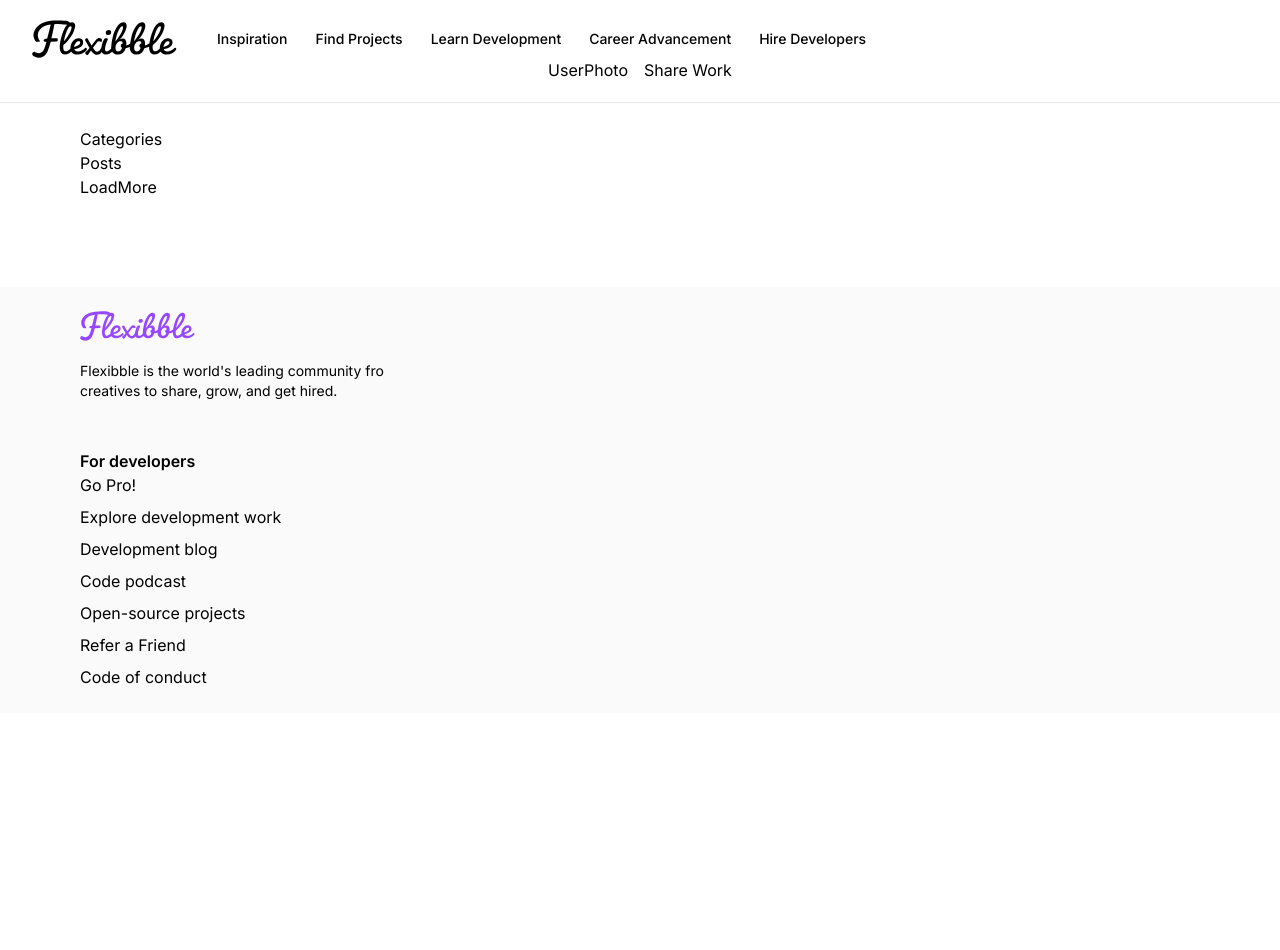
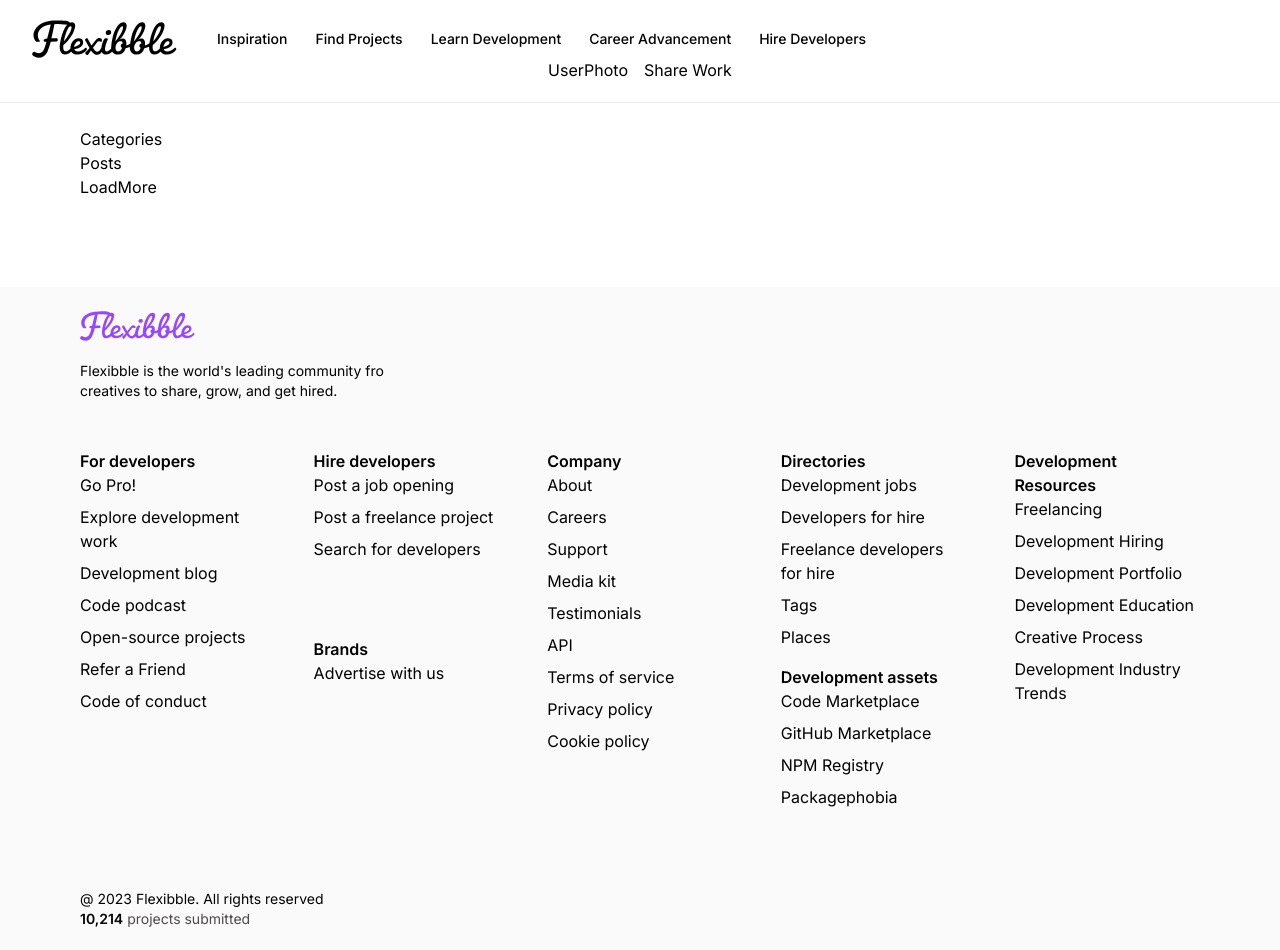
Before and after one commit to ALauraOliva/nextjs13_flexibble, a Next.js app: page / in a window 1280 px wide. Shown: the top 950 px of the page. Before the commit the page ends 800 px from the top, so only its background shows below. Built offline with nearby package versions, Linux system fonts and the light colour scheme.

Commit message:
footer info

```diff
--- a/components/Footer.tsx
+++ b/components/Footer.tsx
@@ -4,11 +4,11 @@
 
 type ColumnProps = {
   title: string;
-  links: Array<string>;
+  links: Array<string>; //? or string[]
 };
 
 const FooterColumn = ({ title, links }: ColumnProps) => (
-  <div className="footer-column">
+  <div className=" flex-1  footer-column">
     <h4 className="font-semibold">{title}</h4>
     <ul className="flex flex-col gap-2 font-normal">
       {links.map((link) => (
@@ -41,7 +41,42 @@
             title={footerLinks[0].title}
             links={footerLinks[0].links}
           />
+          <div className="flex-1 flex flex-col gap-4">
+            <FooterColumn
+              title={footerLinks[1].title}
+              links={footerLinks[1].links}
+            />
+            <FooterColumn
+              title={footerLinks[2].title}
+              links={footerLinks[2].links}
+            />
+          </div>
+          <FooterColumn
+            title={footerLinks[3].title}
+            links={footerLinks[3].links}
+          />
+          <div className="flex-1 flex flex-col gap-4">
+            <FooterColumn
+              title={footerLinks[4].title}
+              links={footerLinks[4].links}
+            />
+            <FooterColumn
+              title={footerLinks[5].title}
+              links={footerLinks[5].links}
+            />
+          </div>
+          <FooterColumn
+            title={footerLinks[6].title}
+            links={footerLinks[6].links}
+          />
         </div>
+      </div>
+      <div className="flexBetweenz footer_copyright">
+        <p>@ 2023 Flexibble. All rights reserved</p>
+        <p className="text-gray">
+          <span className="text-black font-semibold">10,214</span> projects
+          submitted
+        </p>
       </div>
     </footer>
   );
```
